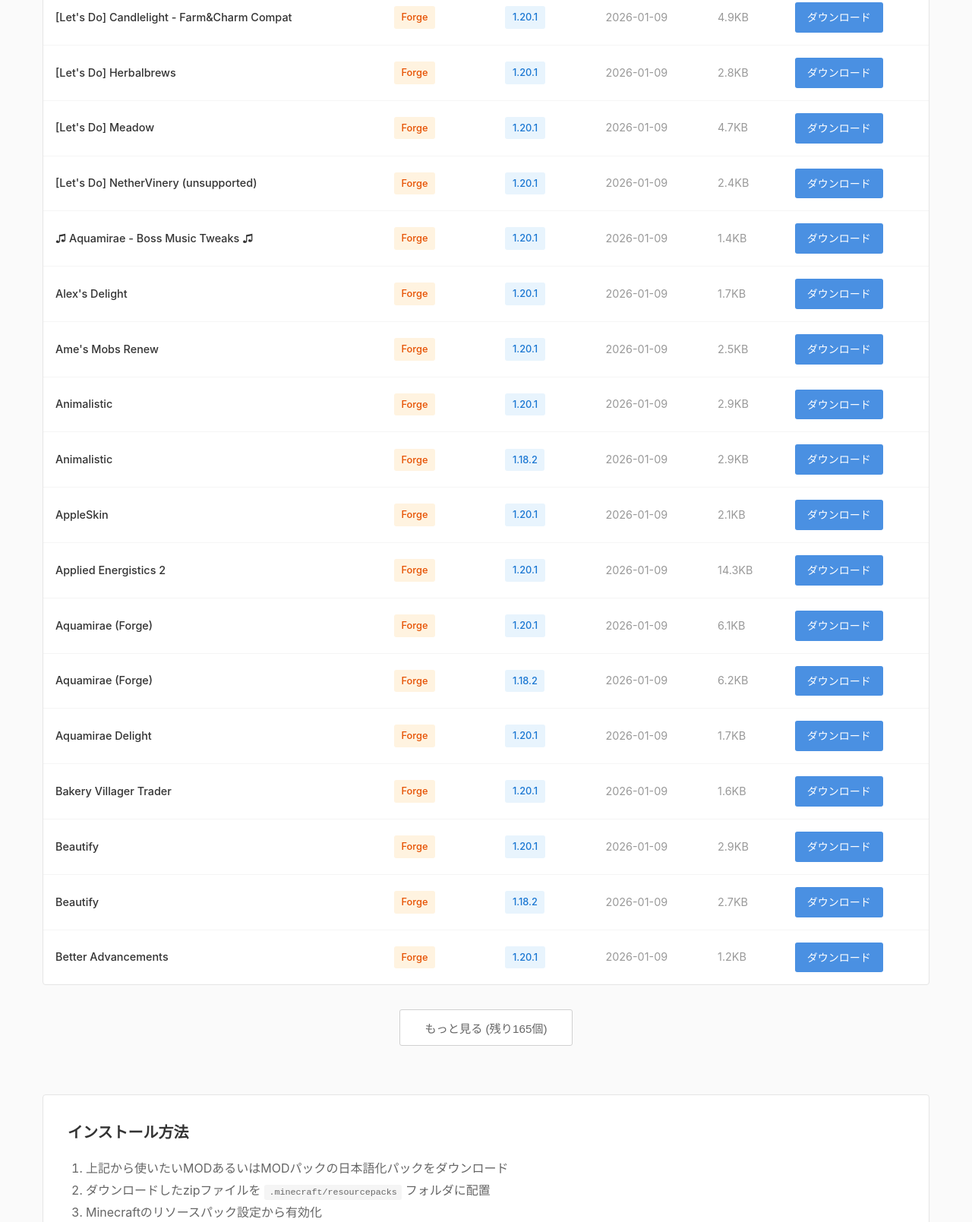
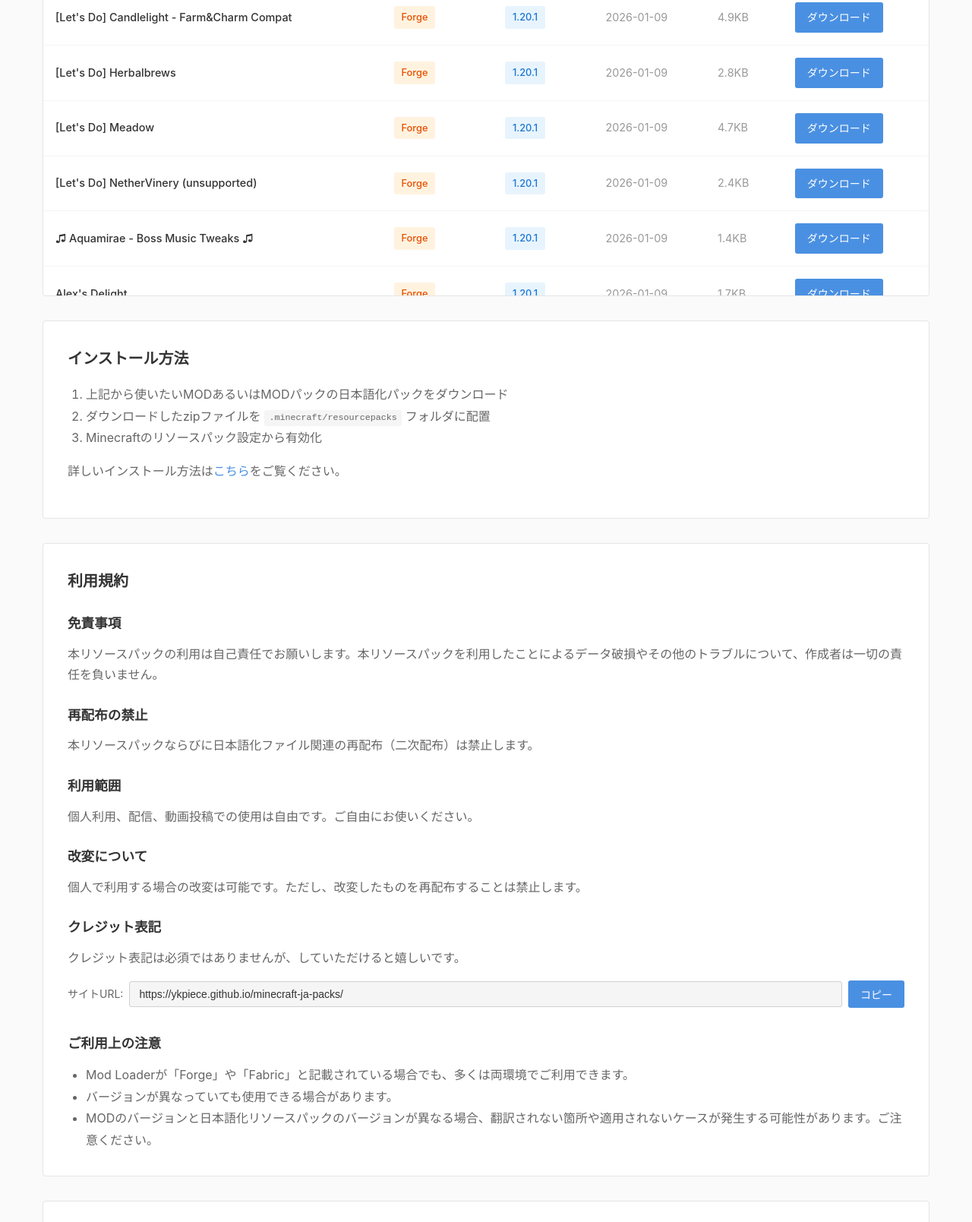
Before and after one commit to ykpiece/minecraft-ja-packs, a website: page index.html in a window 1280 px wide. Shown: the part 803-2412 px from the top of the page at 76% size. Drawn offline with Linux system fonts and the light colour scheme.

Commit message:
仮想スクロール機能追加

```diff
--- a/index.html
+++ b/index.html
@@ -246,12 +246,31 @@
             color: #333;
         }
 
-        /* パック一覧テーブル */
+        /* パック一覧テーブル - 仮想スクロール対応 */
         .pack-table-container {
             background: #FFFFFF;
             border: 1px solid #E5E5E5;
             border-radius: 4px;
             overflow: hidden;
+            position: relative;
+        }
+
+        .pack-table-scroll-container {
+            overflow-y: auto;
+            overflow-x: auto;
+            max-height: 600px;
+            position: relative;
+        }
+
+        .pack-table-spacer {
+            position: relative;
+        }
+
+        .pack-table-content {
+            position: absolute;
+            top: 0;
+            left: 0;
+            right: 0;
         }
 
         .pack-table {
@@ -262,6 +281,9 @@
         .pack-table thead {
             background: #F8F8F8;
             border-bottom: 1px solid #E5E5E5;
+            position: sticky;
+            top: 0;
+            z-index: 10;
         }
 
         .pack-table th {
@@ -284,10 +306,6 @@
 
         .pack-table tbody tr:hover {
             background-color: #FAFAFA;
-        }
-
-        .pack-table tbody tr:last-child td {
-            border-bottom: none;
         }
 
         /* MOD名 */
@@ -344,28 +362,6 @@
 
         .download-btn:hover {
             background: #357ABD;
-        }
-
-        /* もっと見るボタン */
-        .load-more-container {
-            text-align: center;
-            padding: 2rem 0;
-        }
-
-        .load-more-btn {
-            padding: 0.75rem 2rem;
-            background: #FFFFFF;
-            border: 1px solid #D0D0D0;
-            color: #666;
-            border-radius: 3px;
-            font-size: 0.95rem;
-            cursor: pointer;
-            transition: all 0.15s;
-        }
-
-        .load-more-btn:hover {
-            background: #F5F5F5;
-            border-color: #999;
         }
 
         /* セクション */
@@ -529,28 +525,11 @@
     </style>
 </head>
 
+<body>
     <button id="back-to-top" style="display: none; position: fixed; bottom: 2rem; right: 2rem; background: #4A90E2; color: white; border: none; border-radius: 50%; width: 50px; height: 50px; font-size: 1.2rem; cursor: pointer; box-shadow: 0 4px 12px rgba(0,0,0,0.15); transition: all 0.3s; z-index: 1000;" aria-label="ページトップへ戻る">
         ↑
     </button>
 
-<script>
-// トップに戻るボタン
-const backToTop = document.getElementById('back-to-top');
-
-window.addEventListener('scroll', () => {
-    if (window.scrollY > 300) {
-        backToTop.style.display = 'block';
-    } else {
-        backToTop.style.display = 'none';
-    }
-});
-
-backToTop.addEventListener('click', () => {
-    window.scrollTo({ top: 0, behavior: 'smooth' });
-});
-</script>
-
-<body>
     <header>
         <div class="header-container">
             <div style="font-size: 0.75rem; color: #999; margin-bottom: 0.5rem;" id="publish-date">-</div>
@@ -617,6 +596,9 @@
         </div>
 
         <div class="pack-table-container" id="table-container" style="display: none;">
+            <div class="pack-table-scroll-container" id="scroll-container">
+                <div class="pack-table-spacer" id="table-spacer">
+                    <div class="pack-table-content" id="table-content">
                         <table class="pack-table">
                             <thead>
                                 <tr>
@@ -631,12 +613,9 @@
                             <tbody id="pack-list"></tbody>
                         </table>
                     </div>
-
-        <!-- もっと見るボタン -->
-        <div class="load-more-container" id="load-more-container" style="display: none;">
-            <button id="load-more-btn" class="load-more-btn" aria-label="さらに20個のパックを表示">
-                もっと見る (残り<span id="remaining-count">0</span>個)
-            </button>
+                </div>
+            </div>
+            <div class="sr-only" role="status" aria-live="polite" id="total-items-sr"></div>
         </div>
 
         <!-- インストール方法セクション -->
@@ -717,6 +696,21 @@
     </footer>
 
     <script>
+        // トップに戻るボタン
+        const backToTop = document.getElementById('back-to-top');
+
+        window.addEventListener('scroll', () => {
+            if (window.scrollY > 300) {
+                backToTop.style.display = 'block';
+            } else {
+                backToTop.style.display = 'none';
+            }
+        });
+
+        backToTop.addEventListener('click', () => {
+            window.scrollTo({ top: 0, behavior: 'smooth' });
+        });
+
         // URLコピー機能
         function copyURL() {
             const urlInput = document.getElementById('site-url');
@@ -745,16 +739,18 @@
         let currentVersions = ['all'];
         let currentSort = 'name';
 
-        const PACKS_PER_PAGE = 20;
-        let displayedCount = 0;
-
         // 検索履歴管理
         const MAX_HISTORY = 10;
         let searchHistory = [];
         let historySelectedIndex = -1;
 
+        // 仮想スクロール設定
+        const ROW_HEIGHT = 70; // 各行の高さ（px）
+        const BUFFER_SIZE = 5; // 前後に余分に表示する行数
+        let visibleStart = 0;
+        let visibleEnd = 0;
+
         // JSONキャッシュ
-        let packsCache = null;
         const CACHE_KEY = 'minecraftPacksCache';
         const CACHE_VERSION_KEY = 'minecraftPacksCacheVersion';
         const CACHE_VERSION = '1.0';
@@ -795,13 +791,9 @@
         function addToHistory(term) {
             if (!term || term.trim() === '') return;
 
-            // 既存の同じ検索語を削除
             searchHistory = searchHistory.filter(item => item !== term);
-
-            // 先頭に追加
             searchHistory.unshift(term);
 
-            // 最大件数を超えたら古いものを削除
             if (searchHistory.length > MAX_HISTORY) {
                 searchHistory = searchHistory.slice(0, MAX_HISTORY);
             }
@@ -827,7 +819,6 @@
         // 検索履歴を表示
         function renderSearchHistory() {
             const historyList = document.getElementById('search-history-list');
-            const dropdown = document.getElementById('search-history-dropdown');
 
             if (searchHistory.length === 0) {
                 historyList.innerHTML = '<div style="padding: 1rem; text-align: center; color: #999; font-size: 0.875rem;">検索履歴はありません</div>';
@@ -845,7 +836,6 @@
                 </div>
             `).join('');
 
-            // 履歴項目のクリックイベント
             const historyItems = historyList.querySelectorAll('.search-history-item');
             historyItems.forEach(item => {
                 item.addEventListener('click', (e) => {
@@ -859,13 +849,11 @@
                 });
             });
 
-            // 削除ボタンのクリックイベント
             const deleteButtons = historyList.querySelectorAll('.history-delete-btn');
             deleteButtons.forEach(btn => {
                 btn.addEventListener('click', (e) => {
                     e.stopPropagation();
-                    const term = btn.dataset.term;
-                    removeFromHistory(term);
+                    removeFromHistory(btn.dataset.term);
                 });
             });
         }
@@ -889,7 +877,7 @@
             historySelectedIndex = -1;
         }
 
-        // キーボードナビゲーション（検索履歴）
+        // キーボードナビゲーション
         function handleHistoryKeyboard(e) {
             const dropdown = document.getElementById('search-history-dropdown');
             if (!dropdown.classList.contains('show') || searchHistory.length === 0) return;
@@ -919,7 +907,6 @@
             try {
                 const cachedVersion = localStorage.getItem(CACHE_VERSION_KEY);
                 if (cachedVersion !== CACHE_VERSION) {
-                    // バージョンが異なる場合はキャッシュをクリア
                     localStorage.removeItem(CACHE_KEY);
                     return null;
                 }
@@ -928,7 +915,6 @@
                 if (cached) {
                     const data = JSON.parse(cached);
                     const cacheAge = Date.now() - data.timestamp;
-                    // 24時間以内のキャッシュのみ有効
                     if (cacheAge < 24 * 60 * 60 * 1000) {
                         return data.packs;
                     }
@@ -953,9 +939,73 @@
             }
         }
 
+        // 仮想スクロール：表示範囲を計算
+        function calculateVisibleRange() {
+            const container = document.getElementById('scroll-container');
+            const scrollTop = container.scrollTop;
+            const containerHeight = container.clientHeight;
+
+            const startIndex = Math.floor(scrollTop / ROW_HEIGHT);
+            const endIndex = Math.ceil((scrollTop + containerHeight) / ROW_HEIGHT);
+
+            visibleStart = Math.max(0, startIndex - BUFFER_SIZE);
+            visibleEnd = Math.min(filteredPacks.length, endIndex + BUFFER_SIZE);
+        }
+
+        // 仮想スクロール：レンダリング
+        function renderVirtualRows() {
+            const tbody = document.getElementById('pack-list');
+            const spacer = document.getElementById('table-spacer');
+            const content = document.getElementById('table-content');
+
+            const totalHeight = filteredPacks.length * ROW_HEIGHT;
+            spacer.style.height = `${totalHeight}px`;
+
+            calculateVisibleRange();
+
+            const offsetY = visibleStart * ROW_HEIGHT;
+            content.style.transform = `translateY(${offsetY}px)`;
+
+            tbody.innerHTML = '';
+
+            for (let i = visibleStart; i < visibleEnd; i++) {
+                if (filteredPacks[i]) {
+                    const row = createPackRow(filteredPacks[i]);
+                    tbody.appendChild(row);
+                }
+            }
+        }
+
+        // スロットル関数
+        function throttle(func, limit) {
+            let inThrottle;
+            return function() {
+                const args = arguments;
+                const context = this;
+                if (!inThrottle) {
+                    func.apply(context, args);
+                    inThrottle = true;
+                    setTimeout(() => inThrottle = false, limit);
+                }
+            }
+        }
+
+        // スクロールイベント設定
+        function setupVirtualScroll() {
+            const container = document.getElementById('scroll-container');
+            container.addEventListener('scroll', throttle(() => {
+                renderVirtualRows();
+            }, 16)); // 約60fps
+
+            // リサイズ対応
+            const resizeObserver = new ResizeObserver(() => {
+                renderVirtualRows();
+            });
+            resizeObserver.observe(container);
+        }
+
         // データ読み込み
         async function loadPacks() {
-            // まずキャッシュを確認
             const cached = loadCachedPacks();
             if (cached) {
                 console.log('キャッシュからデータを読み込みました');
@@ -964,12 +1014,11 @@
                 displayPacks({ packs: cached });
                 setupSearch();
                 setupFilters();
-                setupLoadMore();
+                setupVirtualScroll();
                 loadSearchHistory();
                 return;
             }
 
-            // キャッシュがない場合はfetch
             try {
                 const response = await fetch('data/packs.json');
                 if (!response.ok) {
@@ -977,7 +1026,6 @@
                 }
                 const data = await response.json();
 
-                // キャッシュに保存
                 saveCachedPacks(data.packs);
 
                 allPacks = data.packs;
@@ -985,7 +1033,7 @@
                 displayPacks(data);
                 setupSearch();
                 setupFilters();
-                setupLoadMore();
+                setupVirtualScroll();
                 loadSearchHistory();
             } catch (error) {
                 document.getElementById('loading').innerHTML = `
@@ -998,7 +1046,6 @@
             }
         }
 
-        // ページ読み込み時にデータ取得
         loadPacks();
 
         function displayPacks(data) {
@@ -1006,43 +1053,18 @@
             document.getElementById('search-container').style.display = 'block';
             document.getElementById('table-container').style.display = 'block';
 
-            // サイトの公開日・更新日を表示
             document.getElementById('publish-date').textContent = SITE_PUBLISH_DATE;
             document.getElementById('last-update-header').textContent = SITE_UPDATE_DATE;
             document.getElementById('last-update').textContent = SITE_UPDATE_DATE;
 
-            displayedCount = 0;
-            renderPacks(false);
+            renderVirtualRows();
             updateResultInfo();
-            updateLoadMoreButton();
-
             setupDownloadTracking();
-        }
-
-        function renderPacks(append = false) {
-            const tbody = document.getElementById('pack-list');
-
-            if (!append) {
-                tbody.innerHTML = '';
-                displayedCount = 0;
-            }
-
-            const start = displayedCount;
-            const end = Math.min(start + PACKS_PER_PAGE, filteredPacks.length);
-            const packsToShow = filteredPacks.slice(start, end);
-
-            packsToShow.forEach(pack => {
-                const row = createPackRow(pack);
-                tbody.appendChild(row);
-            });
-
-            displayedCount = end;
         }
 
         function createPackRow(pack) {
             const tr = document.createElement('tr');
 
-            // ハイライト適用
             const highlightedName = currentSearchTerm ?
                 highlightText(pack.displayName, currentSearchTerm) :
                 pack.displayName;
@@ -1063,7 +1085,6 @@
             return tr;
         }
 
-        // ダウンロードイベントのトラッキング
         function setupDownloadTracking() {
             document.addEventListener('click', function(e) {
                 if (e.target.classList.contains('download-btn')) {
@@ -1071,7 +1092,6 @@
                     const modName = row.querySelector('.mod-name').textContent;
                     const modLoader = row.querySelector('.mod-loader-badge').textContent;
                     const version = row.querySelector('.version-badge').textContent;
-                    // Google Analyticsにイベント送信
                     gtag('event', 'download', {
                         'event_category': 'MOD Download',
                         'event_label': modName,
@@ -1086,34 +1106,28 @@
             const searchBox = document.getElementById('search-box');
             const clearHistoryBtn = document.getElementById('clear-history-btn');
 
-            // 検索ボックスのフォーカス時に履歴を表示
             searchBox.addEventListener('focus', () => {
                 if (!searchBox.value.trim()) {
                     showSearchHistory();
                 }
             });
 
-            // 検索ボックスの入力時
             searchBox.addEventListener('input', (e) => {
                 currentSearchTerm = e.target.value.toLowerCase().trim();
                 applyFilters();
 
-                // 入力中は履歴を非表示
                 if (currentSearchTerm) {
                     hideSearchHistory();
                 }
             });
 
-            // キーボードイベント
             searchBox.addEventListener('keydown', (e) => {
-                // 履歴が表示されている場合はナビゲーション処理
                 const dropdown = document.getElementById('search-history-dropdown');
                 if (dropdown.classList.contains('show')) {
                     handleHistoryKeyboard(e);
                     return;
                 }
 
-                // Enterキーで検索履歴に追加
                 if (e.key === 'Enter') {
                     const term = searchBox.value.trim();
                     if (term) {
@@ -1123,12 +1137,10 @@
                 }
             });
 
-            // 検索履歴全削除ボタン
             clearHistoryBtn.addEventListener('click', () => {
                 clearSearchHistory();
             });
 
-            // 検索ボックス外をクリックしたら履歴を閉じる
             document.addEventListener('click', (e) => {
                 const searchContainer = document.querySelector('.search-box-wrapper');
                 if (!searchContainer.contains(e.target)) {
@@ -1234,19 +1246,8 @@
             });
         }
 
-        function setupLoadMore() {
-            const loadMoreBtn = document.getElementById('load-more-btn');
-
-            loadMoreBtn.addEventListener('click', () => {
-                renderPacks(true);
-                updateResultInfo();
-                updateLoadMoreButton();
-            });
-        }
-
         function applyFilters() {
             filteredPacks = allPacks.filter(pack => {
-                // シンプルな部分一致検索
                 const matchesSearch = currentSearchTerm === '' ||
                     simpleMatch(currentSearchTerm, pack.displayName) ||
                     simpleMatch(currentSearchTerm, pack.modName);
@@ -1270,35 +1271,25 @@
                 });
             }
 
-            displayedCount = 0;
-            renderPacks(false);
+            const container = document.getElementById('scroll-container');
+            container.scrollTop = 0;
+
+            renderVirtualRows();
             updateResultInfo();
-            updateLoadMoreButton();
         }
 
         function updateResultInfo() {
             const total = allPacks.length;
             const showing = filteredPacks.length;
             const resultInfo = document.getElementById('result-info');
+            const srInfo = document.getElementById('total-items-sr');
 
             if (showing === total) {
-                resultInfo.textContent = `${displayedCount}個を表示中 / 全 ${total} 個`;
+                resultInfo.textContent = `全 ${total} 個`;
+                srInfo.textContent = `全${total}個のパックが表示されています`;
             } else {
-                resultInfo.innerHTML = `<strong>${showing}個</strong> が見つかりました (全${total}個中) - ${displayedCount}個を表示中`;
-            }
-        }
-
-        function updateLoadMoreButton() {
-            const loadMoreContainer = document.getElementById('load-more-container');
-            const remainingCount = document.getElementById('remaining-count');
-
-            const remaining = filteredPacks.length - displayedCount;
-
-            if (remaining > 0) {
-                loadMoreContainer.style.display = 'block';
-                remainingCount.textContent = remaining;
-            } else {
-                loadMoreContainer.style.display = 'none';
+                resultInfo.innerHTML = `<strong>${showing}個</strong> が見つかりました (全${total}個中)`;
+                srInfo.textContent = `${showing}個のパックが見つかりました。全${total}個中です`;
             }
         }
     </script>
```
Lines whose indentation alone changed are shown as unchanged.
